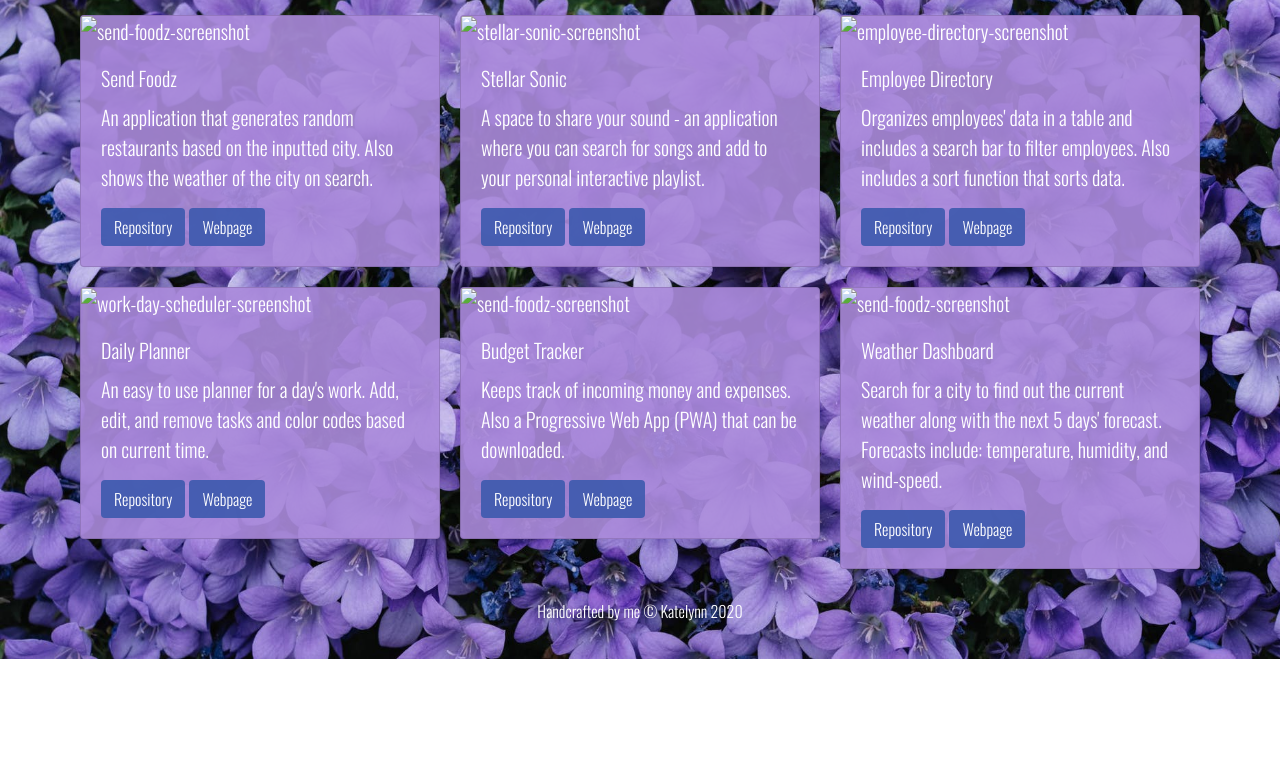
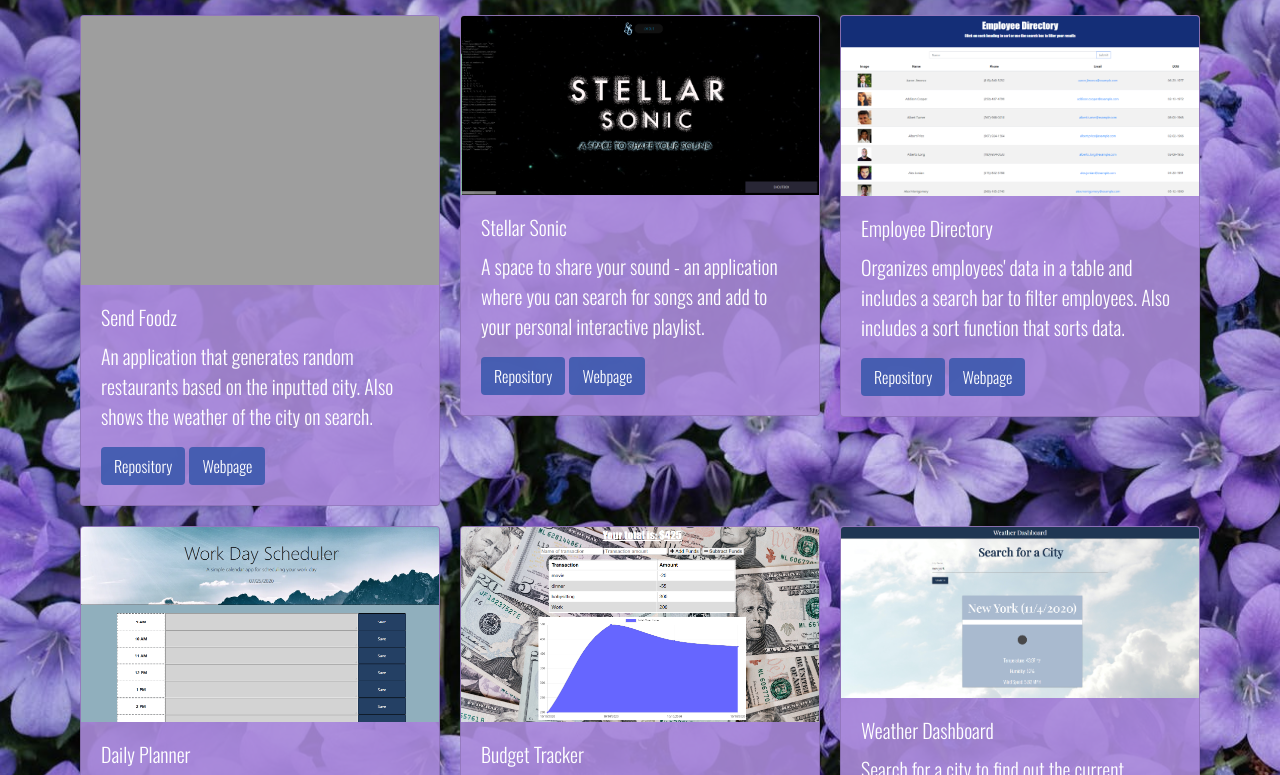
Before and after one commit to ktlnn/portfolio-update-1, a plain HTML site: page portfolio.html in a window 1280 px wide. Shown: the part 199-974 px from the top of the page. Before the commit the page ends 858 px from the top, so only its background shows below. Drawn offline with nearby package versions, Linux system fonts and the light colour scheme; the site is published under a folder, as on GitHub Pages, so addresses that start at the root find nothing.

Commit message:
fixing images for deployment

```diff
--- a/portfolio.html
+++ b/portfolio.html
@@ -50,7 +50,7 @@
         <div class="row">
             <div class="col col-md-4">
                 <div class="card" >
-                    <img src="/assets/images/send-foodz-screenshot.png" class="card-img-top" alt="send-foodz-screenshot"/>
+                    <img src="assets/images/send-foodz-screenshot.png" class="card-img-top" alt="send-foodz-screenshot"/>
                         <div class="card-body">
                             <h5 class="card-title">Send Foodz</h5>
                             <p class="card-text">An application that generates random restaurants based on the inputted city. Also shows the weather of the city on search.</p>
@@ -61,7 +61,7 @@
             </div>
             <div class="col col-md-4">
                 <div class="card">
-                    <img src="/assets/images/stellar-sonic-screenshot.png" class="card-img-top" alt="stellar-sonic-screenshot" />
+                    <img src="assets/images/stellar-sonic-screenshot.png" class="card-img-top" alt="stellar-sonic-screenshot" />
                         <div class="card-body">
                             <h5 class="card-title">Stellar Sonic</h5>
                             <p class="card-text">A space to share your sound - an application where you can search for songs and add to your personal interactive playlist.</p>
@@ -73,7 +73,7 @@
             </div>
             <div class="col col-md-4">
                 <div class="card">
-                    <img src="/assets/images/employee-directory-screenshot.png" class="card-img-top" alt="employee-directory-screenshot" />
+                    <img src="assets/images/employee-directory-screenshot.png" class="card-img-top" alt="employee-directory-screenshot" />
                         <div class="card-body">
                             <h5 class="card-title">Employee Directory</h5>
                             <p class="card-text">Organizes employees' data in a table and includes a search bar to filter employees. Also includes a sort function that sorts data.</p>
@@ -88,7 +88,7 @@
         <div class="row">
         <div class="col col-md-4">
                 <div class="card">
-                    <img src="/assets/images/work-day-scheduler-screenshot.png" class="card-img-top" alt="work-day-scheduler-screenshot" />
+                    <img src="assets/images/work-day-scheduler-screenshot.png" class="card-img-top" alt="work-day-scheduler-screenshot" />
                         <div class="card-body">
                             <h5 class="card-title">Daily Planner</h5>
                             <p class="card-text">An easy to use planner for a day's work. Add, edit, and remove tasks and color codes based on current time.</p>
@@ -100,7 +100,7 @@
             </div>
             <div class="col col-md-4">
                 <div class="card">
-                    <img src="/assets/images/budget-tracker-screenshot.png" class="card-img-top" alt="send-foodz-screenshot" />
+                    <img src="assets/images/budget-tracker-screenshot.png" class="card-img-top" alt="send-foodz-screenshot" />
                         <div class="card-body">
                             <h5 class="card-title">Budget Tracker</h5>
                             <p class="card-text">Keeps track of incoming money and expenses. Also a Progressive Web App (PWA) that can be downloaded.</p>
@@ -112,7 +112,7 @@
             </div>
             <div class="col col-md-4">
                 <div class="card">
-                    <img src="/assets/images/weather-app-screenshot.png" class="card-img-top" alt="send-foodz-screenshot" />
+                    <img src="assets/images/weather-app-screenshot.png" class="card-img-top" alt="send-foodz-screenshot" />
                         <div class="card-body">
                             <h5 class="card-title">Weather Dashboard</h5>
                             <p class="card-text">Search for a city to find out the current weather along with the next 5 days' forecast. Forecasts include: temperature, humidity, and wind-speed.</p>
```
